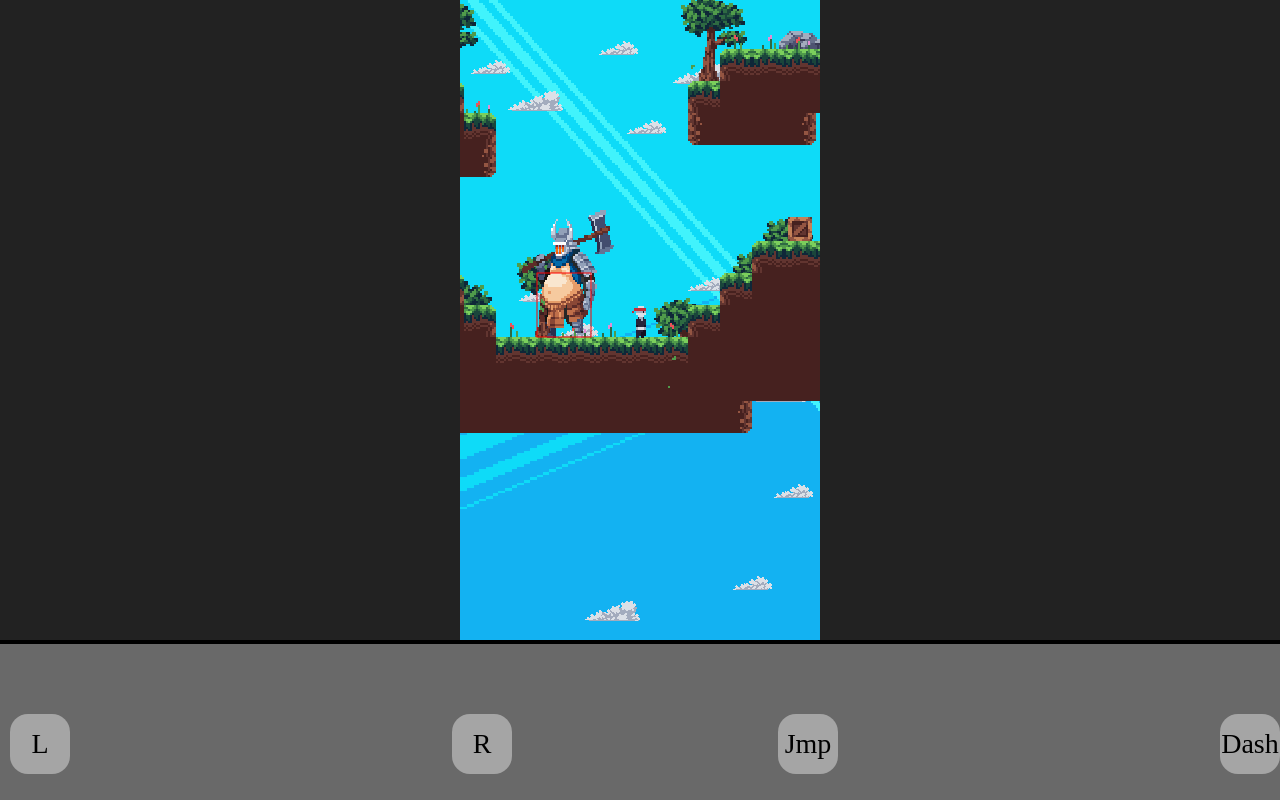
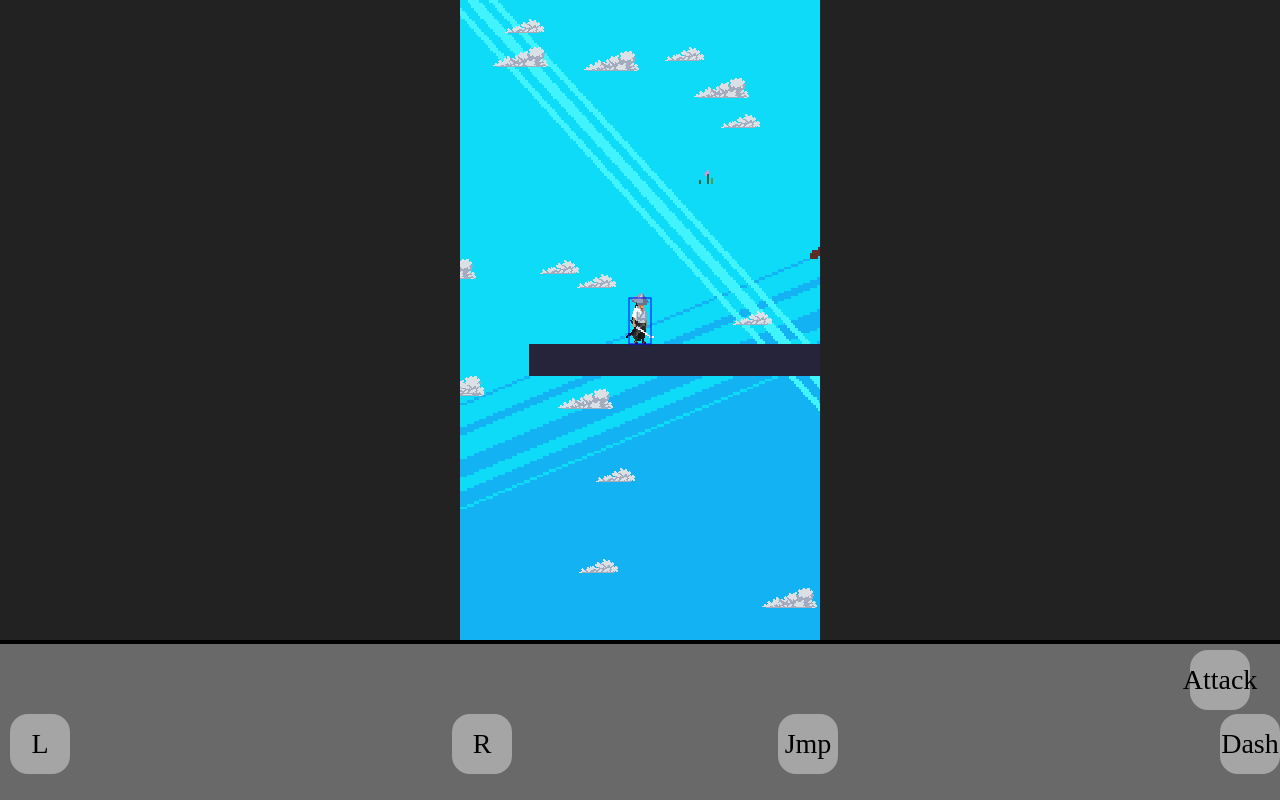
Before and after one commit to swopnil7/JS_GAME, a plain HTML site: page index.html in a window 1280 px wide. Drawn offline with Linux system fonts and the light colour scheme.

Commit message:
updated logic for new player

```diff
--- /dev/null
+++ b/data/maps/3.json
@@ -0,0 +1,31 @@
+{
+  "tilemap": {
+    "0;14": { "type": "stone", "variant": 5, "pos": [0, 14] },
+    "1;14": { "type": "stone", "variant": 5, "pos": [1, 14] },
+    "2;14": { "type": "stone", "variant": 5, "pos": [2, 14] },
+    "3;14": { "type": "stone", "variant": 5, "pos": [3, 14] },
+    "4;14": { "type": "stone", "variant": 5, "pos": [4, 14] },
+    "5;14": { "type": "stone", "variant": 5, "pos": [5, 14] },
+    "6;14": { "type": "stone", "variant": 5, "pos": [6, 14] },
+    "7;14": { "type": "stone", "variant": 5, "pos": [7, 14] },
+    "8;14": { "type": "stone", "variant": 5, "pos": [8, 14] },
+    "9;14": { "type": "stone", "variant": 5, "pos": [9, 14] },
+    "10;14": { "type": "stone", "variant": 5, "pos": [10, 14] },
+    "11;14": { "type": "stone", "variant": 5, "pos": [11, 14] },
+    "12;14": { "type": "stone", "variant": 5, "pos": [12, 14] },
+    "13;14": { "type": "stone", "variant": 5, "pos": [13, 14] },
+    "14;14": { "type": "stone", "variant": 5, "pos": [14, 14] },
+    "15;14": { "type": "stone", "variant": 5, "pos": [15, 14] },
+    "16;14": { "type": "stone", "variant": 5, "pos": [16, 14] },
+    "17;14": { "type": "stone", "variant": 5, "pos": [17, 14] },
+    "18;14": { "type": "stone", "variant": 5, "pos": [18, 14] },
+    "19;14": { "type": "stone", "variant": 5, "pos": [19, 14] }
+  },
+  "tile_size": 16,
+  "offgrid": [
+    { "type": "spawners", "variant": 2, "pos": [152, 192] },
+    { "type": "spawners", "variant": 0, "pos": [50, 192] },
+    { "type": "decor", "variant": 0, "pos": [80, 128] },
+    { "type": "decor", "variant": 0, "pos": [240, 128] }
+  ]
+}
--- a/index.html
+++ b/index.html
@@ -30,6 +30,9 @@
         <div id="dashBtn" class="btn">
     	    <span class="btnTxt">Dash</span>
         </div>
+        <div id="attackBtn" class="btn">
+          <span class="btnTxt">Attack</span>
+        </div>
       </div>
 
     </div>
--- a/main.js
+++ b/main.js
@@ -1,3 +1,4 @@
+console.log("Js loaded");
 class Rect {
   constructor(x, y, width, height) {
     this.x = x; this.y = y;
@@ -921,7 +922,7 @@ class Game {
       playerwallSlide: new Animation(await loadImages("entities/player/wall_slide", 0)),
       particleleaf: new Animation(await loadImages("particles/leaf", 17), 20, false),
       particledash: new Animation(await loadImages("particles/particle", 3), 6, false),
-      spawners: await loadImages("tiles/spawnners", 1),
+      spawners: await loadImages("tiles/spawners", 2),
       gun: await loadImg("gun.png"),
       projectile: await loadImg("projectile.png"),
     };
--- a/style.css
+++ b/style.css
@@ -46,3 +46,9 @@ canvas {
   line-height: 60px;
   user-select: none;
 }
+
+#attackBtn {
+  position: absolute;
+  right: 30px;
+  bottom: 90px;
+}
--- a/test.js
+++ b/test.js
@@ -629,8 +629,6 @@ class PhysicsEntity {
 
 }
 
-
-
 class Enemy extends PhysicsEntity {
   constructor (game, pos, size) {
     super(game, "enemy", pos, size);
@@ -773,12 +771,27 @@ class Enemy extends PhysicsEntity {
 class Executioner extends PhysicsEntity {
   constructor(game, pos, size) {
     super(game, "executioner", pos, size);
-    this.animOffset = [-75, -112];
-    this.sizeOffset = [150, 150];
+    this.animOffset = [-100, -102];
+    this.sizeOffset = [200, 150];
     this.xSpeed = 0.8;
     this.walkShake = 0;
     this.attacking = false;
     this.Attack1 = -110;
+    this.dealtDamage = false;
+  }
+  getHammerHitbox() {
+  // Only active when swinging
+  if (this.action !== "attack1" && this.action != "attack2") return null;
+
+  // Customize based on flip and size
+  const width = 40;
+  const height = 40;
+  const centerY = this.rect().centerY;
+  let x = this.flip ?
+    this.rect().right():
+    this.rect().left() - width;
+
+  return new Rect(x, centerY - height / 2, width, height);
   }
 
   update(tilemap, movement=[0, 0]) {
@@ -788,10 +801,30 @@ class Executioner extends PhysicsEntity {
     this.attacking = true;
     }
 
+    if (this.rect().collideRect(this.game.player.rect()) && this.game.player.dashing >= 50) {
+      this.setAction("hurt");
+      this.walkShake = 0;
+    }
+    // Hammer attack hit
+const hammerHitbox = this.getHammerHitbox();
+if (
+  hammerHitbox &&
+  hammerHitbox.collideRect(this.game.player.rect())
+) {
+  // Only apply damage once per swing (optional cooldown flag)
+  if (!this.dealtDamage) {
+    this.game.player.takeDamage?.(); // implement this
+    this.game.screenShake = Math.max(this.game.screenShake, 10); // heavy hit
+    this.dealtDamage = true;
+  }
+} else {
+  this.dealtDamage = false;
+}
+
     if(movement[0]!=0) {
       this.flip = !this.flip;
-      this.setAction("walk");
-      this.walkShake += 1;
+        this.setAction("walk");
+        this.walkShake += 1;
       if(this.walkShake == 37) {
         this.walkShake = 0;
         this.game.screenShake = Math.max(12, this.game.screenShake);
@@ -808,9 +841,22 @@ class Executioner extends PhysicsEntity {
         }
       }
       this.walkShake = 0;
-    }else {
+
+    }
+    else {
       this.setAction("idle");
       this.walkShake = 0;
+    }
+  }
+
+  render(surf, offset=[0, 0]) {
+    super.render(surf, offset);
+    // inside render()
+    const hammer = this.getHammerHitbox();
+    if (hammer) {
+    surf.strokeStyle = 'red';
+    surf.lineWidth = 2;
+    surf.strokeRect(hammer.x - offset[0], hammer.y - offset[1], hammer.width, hammer.height);
     }
   }
 }
@@ -819,23 +865,73 @@ class Player extends PhysicsEntity {
   constructor(game, pos, size) {
     super(game, "player", pos, size);
     this.airTime = 0;
-    this.animOffset = [-4, -5];
-    this.sizeOffset = [8, 6];
-    this.jumps = 1;
+    this.animOffset = [-48, -67];
+    this.sizeOffset = [95, 80];
+    this.jumps = 2;
     this.wallSlide = false;
     this.dashing = 0;
-    this.xSpeed = 2;
-    //console.log("Player center:", this.rect().center);
+    this.xSpeed = 2.5;
+    this.invincible = 0;
+    this.attacking = 0;
+    this.currentAttackIndex = 0;
+    this.currentAnim = null;
+    this.attacks = [
+    { action: "attack1", duration: 35 },
+    { action: "attack2", duration: 35 },
+    { action: "attack3", duration: 40 }
+    ];
+    this.comboTimer = 60;
   }
+  attack() {
+    if (this.attacking) return;
+
+    // Reset combo if time ran out
+    if (this.comboTimer <= 0) this.currentAttackIndex = 0;
+
+    // Set current attack
+    const attackData = this.attacks[this.currentAttackIndex];
+    this.attacking = attackData.duration;
+    this.currentAnim = attackData.action;
+    this.setAction(this.currentAnim);
+
+    // Move to next attack in combo
+    this.currentAttackIndex = (this.currentAttackIndex + 1) % this.attacks.length;
+    // Reset combo timer
+    this.comboTimer = 60;
+  }
+
+  takeDamage() {
+  if (this.invincible) return;
+
+  this.game.screenShake = 20;
+  this.invincible = 30; // frames of invincibility
+  if(this.game.executioner.action == "attack1") {
+    this.velocity[1] = -4;
+    } else {
+      this.velocity[1] = -3;
+      this.velocity[0] = this.game.executioner.flip ? 5 : -5;
+    }
+}
 
   update(tilemap, movement=[0, 0])
   {
+    console.log(this.currentAttackIndex,this.currentAnim);
+    if(this.attacking) movement = [movement[0] * 0.3, 0];
     super.update(tilemap, movement);
+    if (this.invincible) this.invincible--;
+    if(this.attacking) this.attacking -= 1;
+    if(this.comboTimer) {
+      this.comboTimer = Math.max(0, this.comboTimer - 1);
+      if(this.comboTimer === 0) {
+        this.currentAttackIndex = 0;
+      }
+    }
     this.airTime += 1;
+
     if(this.collisions.down)
     {
       this.airTime = 0;
-      this.jumps = 1;
+      this.jumps = 2;
     }
 
     if(this.airTime > 240)
@@ -858,7 +954,13 @@ class Player extends PhysicsEntity {
       this.setAction('wallSlide');
     }
 
-    if(!this.wallSlide)
+    if (Math.abs(this.dashing) > 50) {
+      if (this.action !== "dash") {
+        this.setAction("dash");
+      }
+    }else if (this.attacking) {
+      this.setAction(this.currentAnim);
+    } else if(!this.wallSlide)
     {
       if (this.airTime > 4)
       {
@@ -871,8 +973,8 @@ class Player extends PhysicsEntity {
     }
     //to make dash particle spawn at player
     let pPos = [
-      this.pos[0] + this.animOffset[0] + (this.size[0] + this.sizeOffset[0]) / 2,
-      this.pos[1] + this.animOffset[1] + (this.size[1] + this.sizeOffset[1]) / 2];
+      this.rect().centerX + (this.flip? -7:7), this.rect().centerY
+    ];
 
     if ([60, 50].includes(Math.abs(this.dashing)))
     {
@@ -897,8 +999,8 @@ class Player extends PhysicsEntity {
     {
       this.velocity[0] = Math.sign(this.dashing) * 10;
       if(Math.abs(this.dashing) == 51)
-        this.velocity[0] *= 0.1;
-      if (Math.abs(this.dashing) >= 51 && Math.abs(this.dashing) <= 60)
+        this.velocity[0] *= 0.3;
+      if (Math.abs(this.dashing) >= 51 && Math.abs(this.dashing) <= 65)
       {
         const pVelocity = [Math.sign(this.dashing) * 3, 0];
         this.game.particles.push(new Particle(this.game, 'dash', pPos, pVelocity, Math.floor(Math.random() * 8)));
@@ -915,12 +1017,8 @@ class Player extends PhysicsEntity {
 
   }
 
-  render(surf, offset=[0, 0])
-  {
-    if(Math.abs(this.dashing) <= 50)
-    {
-      super.render(surf, offset);
-    }
+  render(surf, offset = [0, 0]) {
+    super.render(surf, offset);
   }
 
   jump()
@@ -956,20 +1054,27 @@ class Player extends PhysicsEntity {
     {
       if(this.flip)
       {
-        this.dashing = -60;
+        this.dashing = -65;
       } else {
-        this.dashing = 60;
+        this.dashing = 65;
       }
       /*const source = this.game.audioCtx.createBufferSource();
       source.buffer = this.game.sfx.dash;
       source.connect(this.game.audioCtx.destination);
       source.start(0);*/
+      this.attacking = 0;
     }
   }
 
 }
 
+/*class Player2 extends Player {
+  constructor(game, pos, size) {
+    super(game, pos, size);
+  }
+}
 
+*/
 // --------------------- GAME -----------------------
 
 class Game {
@@ -993,7 +1098,7 @@ class Game {
     this.transitionSurf.height = this.virtualHeight;
     this.tCtx = this.transitionSurf.getContext("2d");
     this.running = false;
-    this.currentLevel = 0;
+    this.currentLevel = 3;
 
     this.movement = [false, false];
 
@@ -1014,10 +1119,13 @@ class Game {
       clouds: await loadImages("clouds", 1),
       enemyidle: new Animation(await loadImages("entities/enemy/idle", 15), 6),
       enemyrun: new Animation(await loadImages("entities/enemy/run", 7), 4),
-      playeridle: new Animation(await loadImages("entities/player/idle", 21), 6),
-      playerrun: new Animation(await loadImages("entities/player/run", 7), 4),
-      playerjump: new Animation(await loadImages("entities/player/jump", 0)),
-      playerslide: new Animation(await loadImages("entities/player/slide", 0)),
+      playeridle: new Animation(await cutImages("entities/player1/idle.png", 14), 6),
+      playerrun: new Animation(await cutImages("entities/player1/run.png", 8), 7),
+      playerjump: new Animation(await cutImages("entities/player1/jump.png", 3), 24),
+      playerdash: new Animation(await cutImages("entities/player1/dash.png", 7), 4),
+      playerattack1: new Animation(await cutImages("entities/player1/attack1.png", 5), 8),
+      playerattack2: new Animation(await cutImages("entities/player1/attack2.png", 5), 8),
+      playerattack3: new Animation(await cutImages("entities/player1/attack3.png", 5), 8),
       playerwallSlide: new Animation(await loadImages("entities/player/wall_slide", 0)),
       particleleaf: new Animation(await loadImages("particles/leaf", 17), 20, false),
       particledash: new Animation(await loadImages("particles/particle", 3), 6, false),
@@ -1025,10 +1133,12 @@ class Game {
       gun: await loadImg("gun.png"),
       projectile: await loadImg("projectile.png"),
       executioneridle: new Animation(await cutImages("entities/executioner/idle.png", 12), 8),
-      executionerwalk: new Animation(await cutImages("entities/executioner/walk.png", 12), 7),
+      executionerwalk: new Animation(await cutImages("entities/executioner/walk.png", 12), 7
+      ),
       executionerattack1: new Animation(await cutImages("entities/executioner/attack1.png", 11), 10),
-      executionerattack2: new Animation(await cutImages("entities/executioner/attack2.png", 9), 9),
-
+      executionerattack2: new Animation(await cutImages("entities/executioner/attack2.png", 9), 10),
+      executionerhurt: new Animation(await cutImages("entities/executioner/hurt.png", 6), 7, false),
+      executionerdeath: new Animation(await cutImages("entities/executioner/death.png", 11), 7),
     };
 
     /*this.audioCtx = new(window.AudioContext || window.webkitAudioContext)();*/
@@ -1047,8 +1157,8 @@ class Game {
 
     this.clouds = new Clouds(this.assets.clouds, 16);
     this.tilemap = new Tilemap(this, 32);
-    this.player = new Player(this, [100, 50], [16, 32]);
-    this.executioner = new Executioner(this, [100, 100], [54, 64]);
+    this.player = new Player(this, [100, 50], [22, 46]);
+    this.executioner = new Executioner(this, [100, 100], [64, 128]);
     await this.loadLevel(this.currentLevel);
 
     this.start();
@@ -1104,6 +1214,7 @@ class Game {
     const deltaTime = (currentTime - this.lastTime) / 1000;
     this.lastTime = currentTime;
 
+    /*
     if(!this.enemies.length)
     {
       this.transition = Math.min(50, this.transition + 1);
@@ -1115,7 +1226,7 @@ class Game {
         }
 
       }
-    }
+    }*/
     if(this.transition < 0) {
       this.transition += 1;
     }
@@ -1272,6 +1383,7 @@ class Game {
     }
 
     //Executioner Render
+
     this.executioner.render(this.vctx, this.renderScroll);
     this.vctx.strokeStyle = "red";
     this.vctx.strokeRect(
@@ -1287,8 +1399,8 @@ class Game {
       this.player.render(this.vctx, this.renderScroll);
     }
     //player debug box
-    //this.vctx.strokeStyle = 'blue';
-    //this.vctx.strokeRect(...this.player.pos, ...this.player.size);
+    this.vctx.strokeStyle = 'blue';
+    this.vctx.strokeRect(this.player.pos[0]- this.renderScroll[0],this.player.pos[1] - this.renderScroll[1], ...this.player.size);
 
     //Sparks Render
     for (let i = this.sparks.length - 1; i >= 0; i--) {
@@ -1346,12 +1458,11 @@ window.addEventListener("load", () => {
     const game = new Game("gameCanvas");
     await game.assetLoadAll();
 
-    document.body.addEventListener("touchstart", () => {
+    /*document.body.addEventListener("touchstart", () => {
       game.sfx.bg.loop = true;
       game.sfx.bg.volume = 0.5;
       game.sfx.bg.play();
-      }, { once: true });
-
+      }, { once: true });*/
     document.getElementById("leftBtn").addEventListener("touchstart", () => {
       game.movement[0] = true;
     });
@@ -1369,6 +1480,9 @@ window.addEventListener("load", () => {
     });
     document.getElementById("dashBtn").addEventListener("touchstart", () => {
       game.player.dash();
-      });
+    });
+    document.getElementById("attackBtn").addEventListener("touchstart", () => {
+      game.player.attack();
+    });
   })();
 });
```
Also changed, not shown: data/images/entities/executioner/death.png (added), data/images/entities/executioner/hurt.png (added), data/images/entities/player1/DASH.png (added), data/images/entities/player1/DEATH.png (added), data/images/entities/player1/DEFEND.png (added), data/images/entities/player1/HURT.png (added), data/images/entities/player1/IDLE.png (added), data/images/entities/player1/JUMP.png (added), data/images/entities/player1/RUN.png (added), data/images/entities/player1/THROW.png (added), data/images/entities/player1/attack1.png (added), data/images/entities/player1/attack2.png (added), data/images/entities/player1/attack3.png (added), data/images/entities/player1/dashAttack.png (added), 1 more files.
